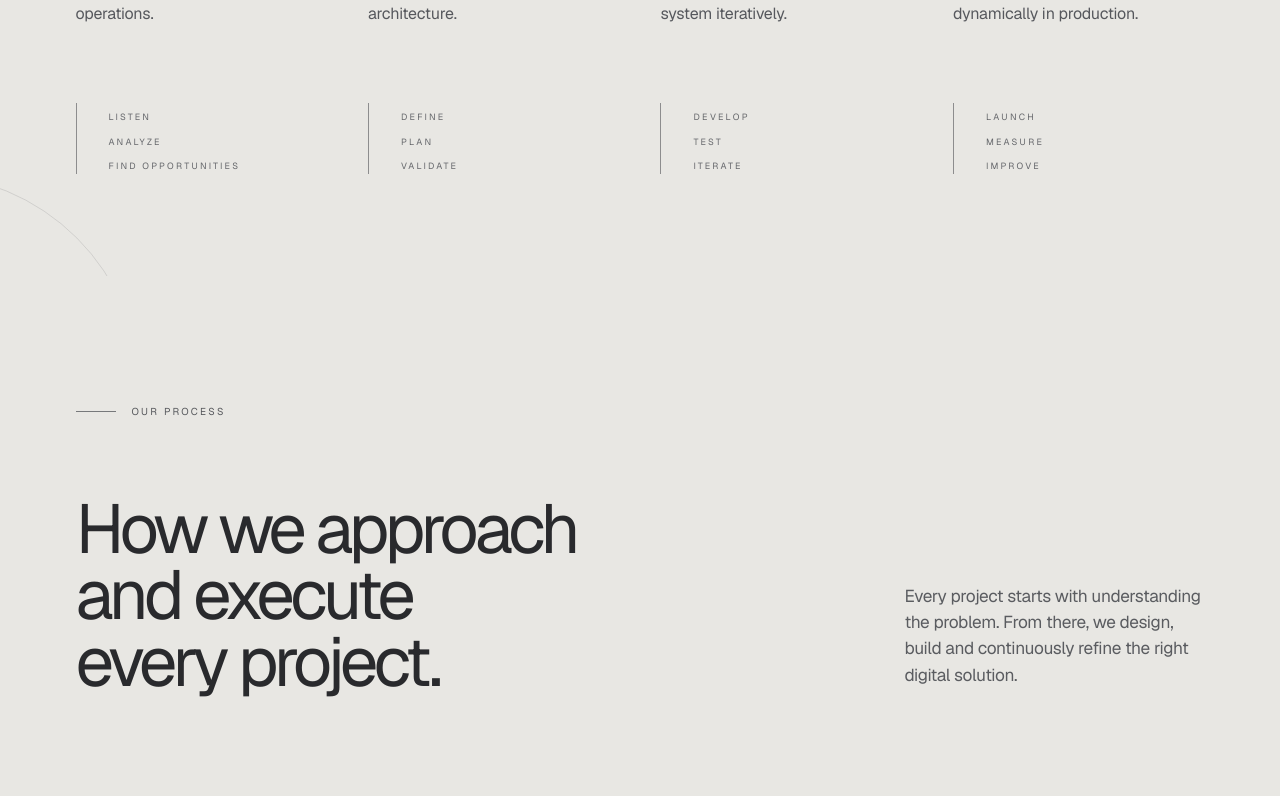
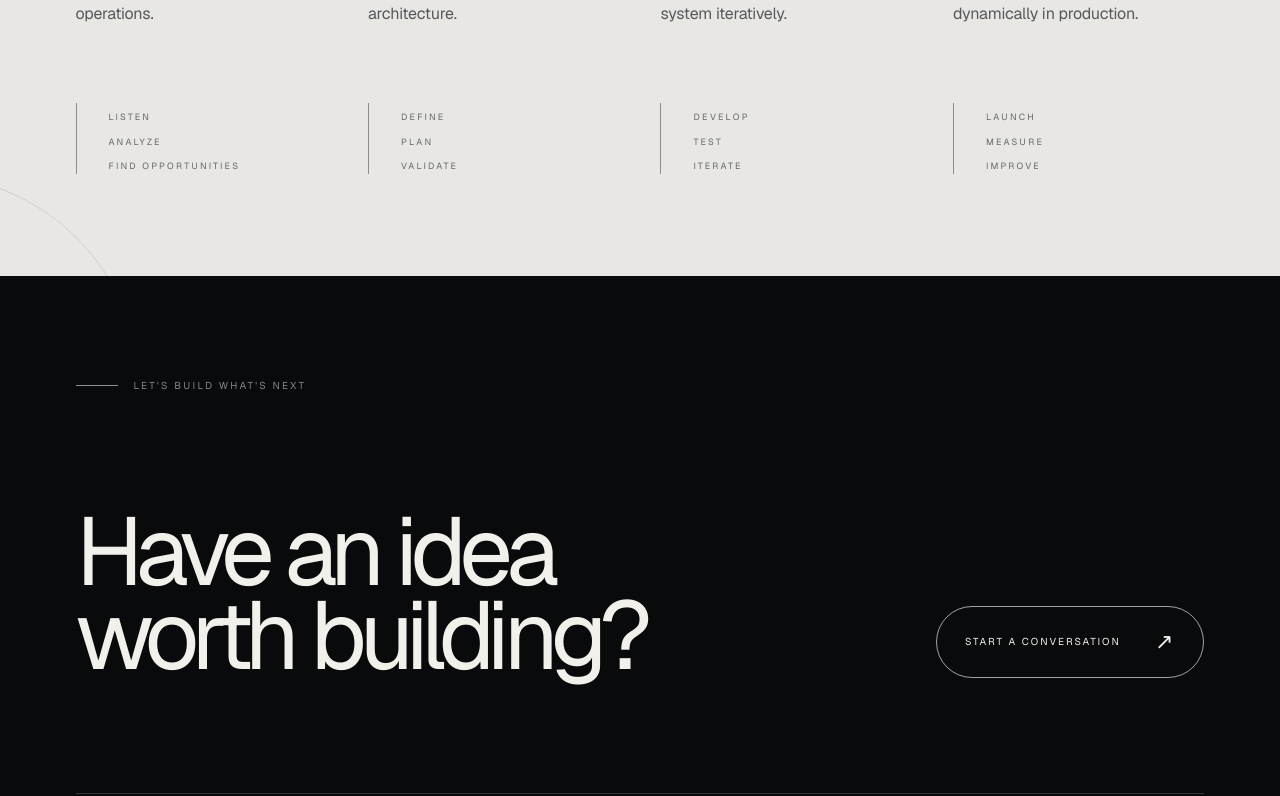
Before and after one commit to NicolasLlanos8799/weareleba, a Next.js app: page / in a window 1280 px wide. Shown: the part 3057-3853 px from the top of the page. Built offline with nearby package versions, Linux system fonts and the light colour scheme.

Commit message:
Render the new combined LEBA approach section as a single section

```diff
--- a/app/page.tsx
+++ b/app/page.tsx
@@ -4,7 +4,6 @@ import { SiteFooter } from "@/components/layout/SiteFooter";
 import { ScrollMotion } from "@/components/system/ScrollMotion";
 import { Hero } from "@/components/sections/Hero";
 import { WhatWeDo } from "@/components/sections/WhatWeDo";
-import { OurProcess } from "@/components/sections/OurProcess";
 import { WeAreLeba } from "@/components/sections/WeAreLeba";
 
 export default function Home() {
@@ -16,7 +15,6 @@ export default function Home() {
         <Hero />
         <WhatWeDo />
         <WeAreLeba />
-        <OurProcess />
       </main>
       <SiteFooter />
     </LanguageProvider>
```
